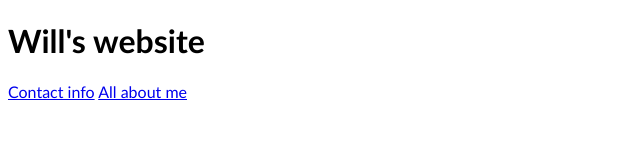
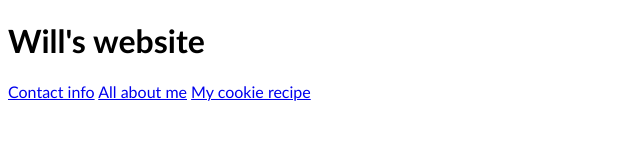
Before and after one commit to WillBest06/WebDev, a plain HTML site: page Me/index.html in a window 1280 px wide. Shown: the whole page, without its empty margins (0-640 px from the left). Drawn offline with Linux system fonts and the light colour scheme.

Commit message:
add cookie link

```diff
--- a/Me/index.html
+++ b/Me/index.html
@@ -10,5 +10,8 @@
     <h1>Will's website</h1>
     <a href="contact.html">Contact info</a>
     <a href="me.html">All about me</a>
+    <a href="cookieRecipe.html">My cookie recipe</a>
 </body>
+
+
 </html>
```
